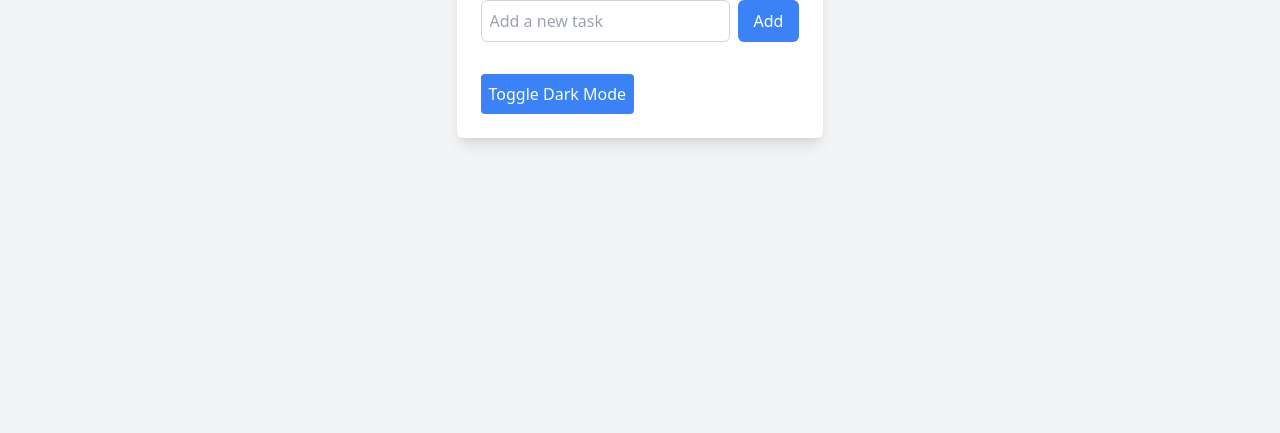
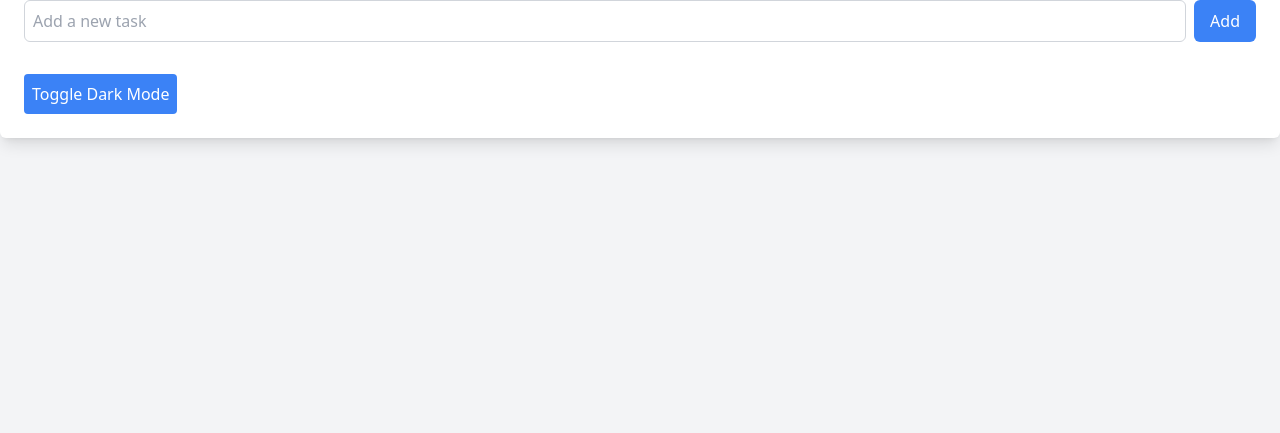
Before and after one commit to RedXin20/todoList, a website: page src/index.html in a window 1280 px wide. Shown: the part 367-800 px from the top of the page. Drawn offline with nearby package versions, Linux system fonts and the light colour scheme.

Commit message:
todo block update

```diff
--- a/src/index.html
+++ b/src/index.html
@@ -15,7 +15,7 @@
     class="flex items-center justify-center min-h-screen bg-gray-100 dark:bg-gray-900 dark:text-white"
   >
     <div
-      class="bg-white p-6 shadow-lg rounded-md dark:bg-gray-800 dark:text-white"
+      class="bg-white w-full h-full p-6 shadow-lg rounded-md dark:bg-gray-800 dark:text-white"
     >
       <h1 class="text-2xl font-bold text-center mb-4">Todo List</h1>
       <div class="flex space-x-2 mb-4">
@@ -32,13 +32,14 @@
           Add
         </button>
       </div>
-      <div class="to-dos space-y-2" id="toDoContainer"></div>
       <button
         id="theme-toggle"
         class="mt-4 bg-blue-500 text-white p-2 rounded hover:bg-blue-600"
       >
         Toggle Dark Mode
       </button>
+
+      <div class="to-dos space-y-2" id="toDoContainer"></div>
     </div>
     <script src="route.js"></script>
   </body>
```
Also changed, not shown: 1 other file.
